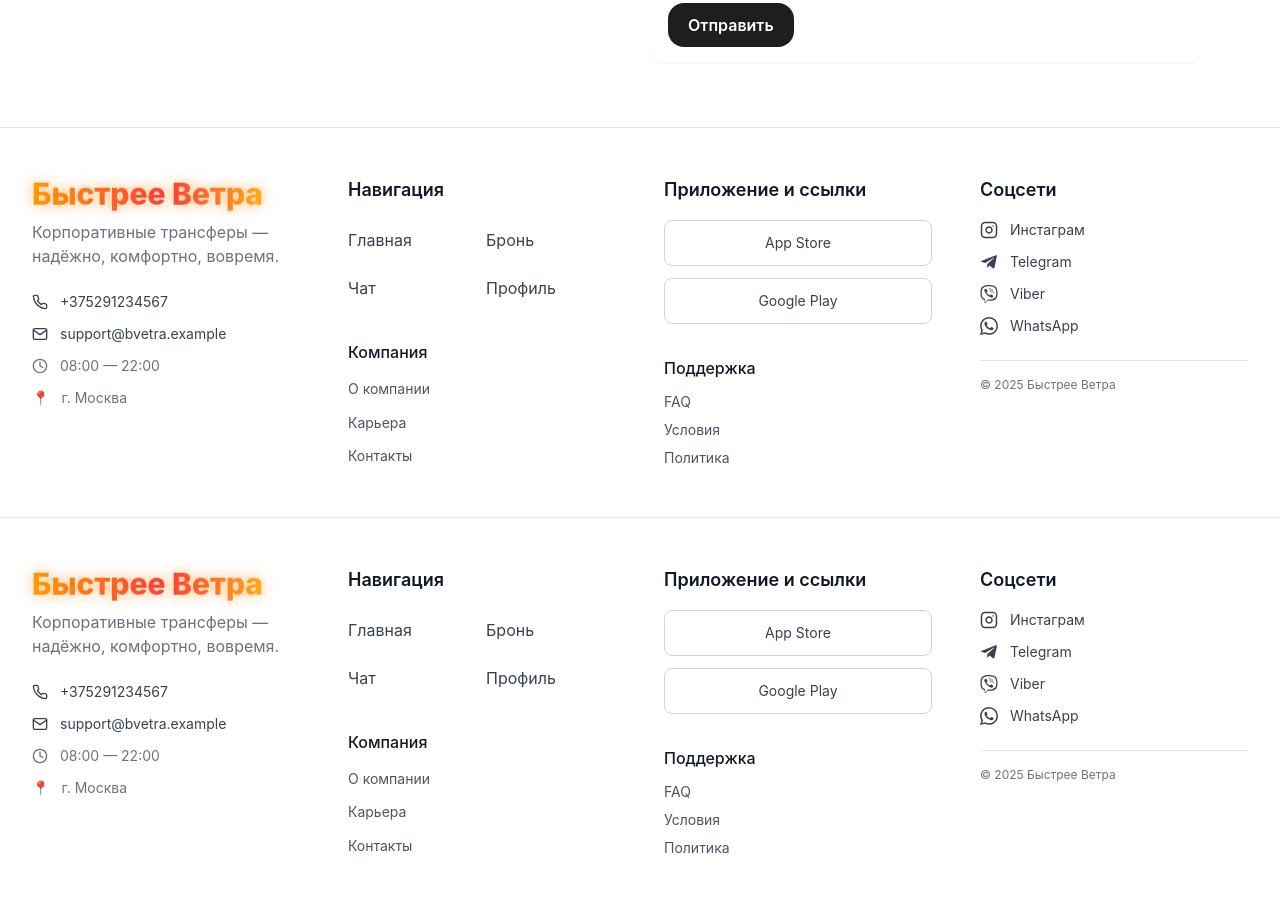
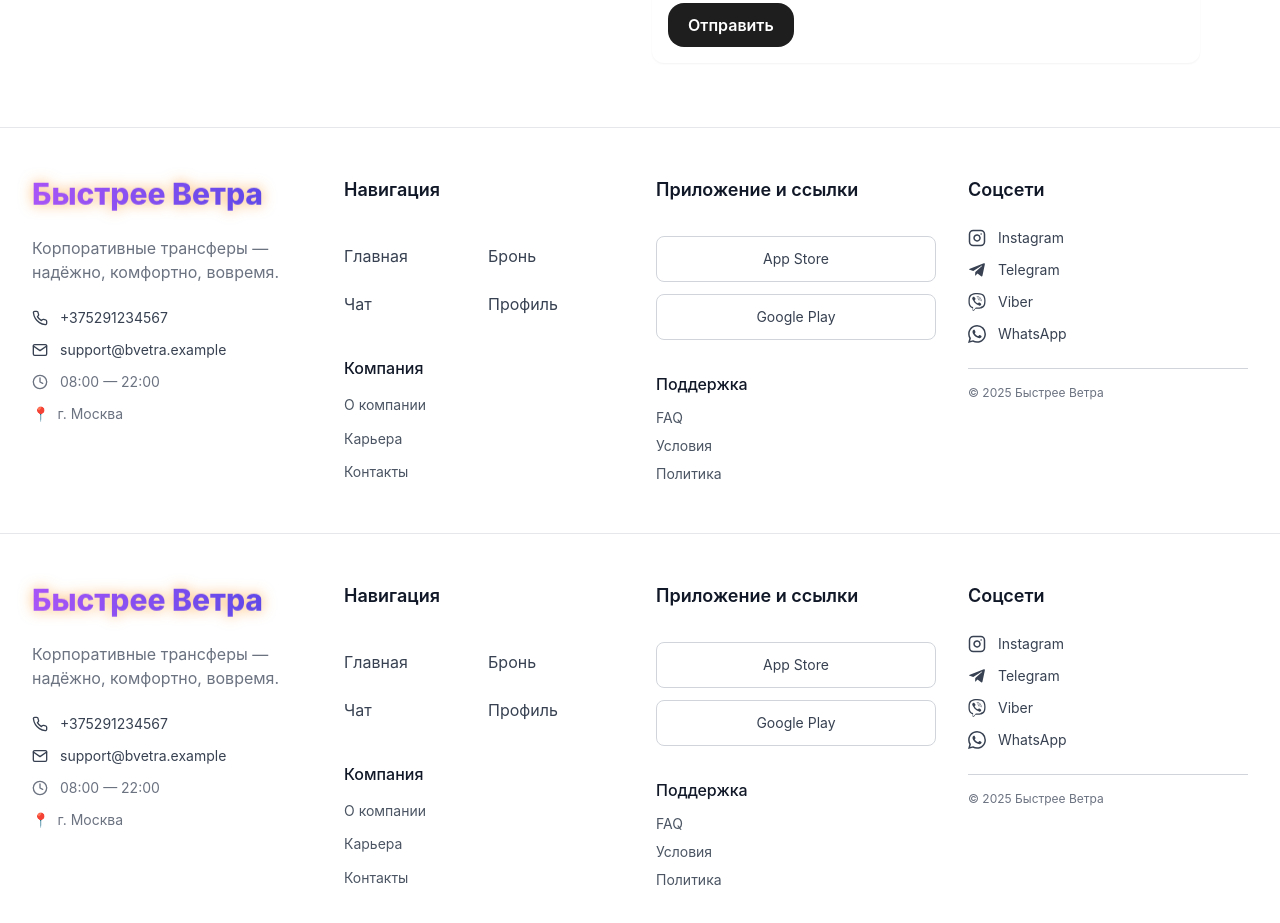
Before and after one commit to skufig/bvetra, a Next.js app: page / in a window 1280 px wide. Shown: the part 2840-3763 px from the top of the page. Built offline with nearby package versions, Linux system fonts and the light colour scheme.

Commit message:
Update Footer.tsx

```diff
--- a/src/components/Footer.tsx
+++ b/src/components/Footer.tsx
@@ -1,4 +1,3 @@
-// src/components/Footer.tsx
 import React, { useEffect, useState } from 'react'
 import { FiPhone, FiMail, FiClock, FiInstagram, FiHome, FiMessageCircle, FiUser } from 'react-icons/fi'
 import { FaTelegramPlane } from 'react-icons/fa'
@@ -8,7 +7,7 @@ import ChatModal from './ChatModal'
 import ProfileModal from './ProfileModal'
 import BottomNav from './BottomNav'
 
-// Константы для повторно используемых данных
+// Константы
 const CONTACT_INFO = {
   phone: '+375291234567',
   email: 'support@bvetra.example',
@@ -96,67 +95,45 @@ export default function Footer({ langProp }: { langProp?: 'ru' | 'en' }) {
 
   return (
     <>
-      <footer className="bg-white dark:bg-[#071018] border-t dark:border-gray-800">
-        <div className="mx-auto max-w-7xl px-4 sm:px-6 lg:px-8 py-12">
-          <div className="grid grid-cols-1 md:grid-cols-2 lg:grid-cols-4 gap-8 lg:gap-12">
+      {/* Основной футер */}
+      <footer className="bg-white dark:bg-[#071018] border-t border-gray-200 dark:border-gray-800 relative z-10">
+        <div className="max-w-7xl mx-auto px-4 py-12 sm:px-6 lg:px-8">
+          {/* Контент */}
+          <div className="grid grid-cols-1 md:grid-cols-2 lg:grid-cols-4 gap-8">
 
-            {/* Branding & Contact - ТОЛЬКО ОДИН РАЗ */}
-            <div className="lg:col-span-1 space-y-6">
-              <div>
-                <h2 className="font-extrabold text-2xl lg:text-3xl leading-tight text-transparent bg-clip-text fire-gradient animate-fire mb-2">
+            {/* Брендинг и контакты */}
+            <div className="space-y-6">
+              <h2 className="font-extrabold text-2xl lg:text-3xl leading-tight bg-clip-text text-transparent bg-gradient-to-r from-purple-500 to-indigo-600 mb-2 animate-fire">
                 Быстрее Ветра
               </h2>
               <p className="text-gray-500 dark:text-gray-400 text-sm lg:text-base leading-relaxed">
-                  {isEn
-                    ? 'Corporate transfers — reliable, comfortable, punctual.'
-                    : 'Корпоративные трансферы — надёжно, комфортно, вовремя.'}
+                {isEn ? 'Corporate transfers — reliable, comfortable, punctual.' : 'Корпоративные трансферы — надёжно, комфортно, вовремя.'}
               </p>
-              </div>
-
+              {/* Контакты */}
               <div className="space-y-3">
-                <ContactItem
-                  icon={FiPhone}
-                  content={CONTACT_INFO.phone}
-                  href={`tel:${CONTACT_INFO.phone}`}
-                />
-                <ContactItem
-                  icon={FiMail}
-                  content={CONTACT_INFO.email}
-                  href={`mailto:${CONTACT_INFO.email}`}
-                />
-                <ContactItem
-                  icon={FiClock}
-                  content={CONTACT_INFO.workHours}
-                  isMuted
-                />
-                <div className="flex items-center gap-3 text-gray-500 dark:text-gray-400">
-                  <span className="text-sm">📍</span>
-                  <span className="text-sm">{CONTACT_INFO.address}</span>
+                <ContactItem icon={FiPhone} content={CONTACT_INFO.phone} href={`tel:${CONTACT_INFO.phone}`} />
+                <ContactItem icon={FiMail} content={CONTACT_INFO.email} href={`mailto:${CONTACT_INFO.email}`} />
+                <ContactItem icon={FiClock} content={CONTACT_INFO.workHours} isMuted />
+                <div className="flex items-center gap-2 text-gray-500 dark:text-gray-400 text-sm">
+                  <span>📍</span>
+                  <span>{CONTACT_INFO.address}</span>
                 </div>
               </div>
             </div>
 
-            {/* Navigation - ТОЛЬКО ОДИН РАЗ */}
+            {/* Навигация */}
             <div className="space-y-8">
-              <div>
               <h4 className={sectionTitle}>{isEn ? 'Navigation' : 'Навигация'}</h4>
               <div className="grid grid-cols-2 gap-2">
                 {NAVIGATION_LINKS[lang].map((item, index) => (
-                    <button
-                      key={index}
-                      onClick={() => handleNavigation(item.action)}
-                      className={buttonStyle}
-                    >
+                  <button key={index} onClick={() => handleNavigation(item.action)} className={buttonStyle}>
                     {item.label}
                   </button>
                 ))}
               </div>
-              </div>
-
+              {/* Компания */}
               <div>
-                <h5 className="font-medium mb-3 text-gray-900 dark:text-white">
-                  {isEn ? 'Company' : 'Компания'}
-                </h5>
+                <h5 className="font-medium mb-3 text-gray-900 dark:text-white">{isEn ? 'Company' : 'Компания'}</h5>
                 <ul className="space-y-2">
                   {COMPANY_LINKS[lang].map((link, index) => (
                     <li key={index}>
@@ -167,9 +144,8 @@ export default function Footer({ langProp }: { langProp?: 'ru' | 'en' }) {
               </div>
             </div>
 
-            {/* App & Support - ТОЛЬКО ОДИН РАЗ */}
+            {/* Приложение и Поддержка */}
             <div className="space-y-8">
-              <div>
               <h4 className={sectionTitle}>{isEn ? 'App & Links' : 'Приложение и ссылки'}</h4>
               <div className="flex flex-col gap-3 max-w-xs">
                 <button className="px-4 py-3 rounded-lg border border-gray-300 dark:border-gray-600 hover:border-gray-400 dark:hover:border-gray-500 transition-colors text-sm text-gray-700 dark:text-gray-300 hover:bg-gray-50 dark:hover:bg-gray-800">
@@ -179,12 +155,9 @@ export default function Footer({ langProp }: { langProp?: 'ru' | 'en' }) {
                   Google Play
                 </button>
               </div>
-              </div>
-
+              {/* Поддержка */}
               <div>
-                <h5 className="font-medium mb-3 text-gray-900 dark:text-white">
-                  {isEn ? 'Support' : 'Поддержка'}
-                </h5>
+                <h5 className="font-medium mb-3 text-gray-900 dark:text-white">{isEn ? 'Support' : 'Поддержка'}</h5>
                 <div className="space-y-2">
                   {SUPPORT_LINKS[lang].map((link, index) => (
                     <div key={index} className={linkStyle}>{link}</div>
@@ -193,25 +166,16 @@ export default function Footer({ langProp }: { langProp?: 'ru' | 'en' }) {
               </div>
             </div>
 
-            {/* Social Links - ТОЛЬКО ОДИН РАЗ */}
+            {/* Соцсети */}
             <div className="space-y-6">
-              <div>
               <h4 className={sectionTitle}>{isEn ? 'Social' : 'Соцсети'}</h4>
               <div className="space-y-3">
                 {SOCIAL_LINKS.map((social, index) => (
-                    <SocialLink
-                      key={index}
-                      icon={social.icon}
-                      name={social.name}
-                      href={social.href}
-                      lang={lang}
-                    />
+                  <SocialLink key={index} icon={social.icon} name={social.name} href={social.href} />
                 ))}
               </div>
-              </div>
-
-              {/* Копирайт - ТОЛЬКО ОДИН РАЗ В КОНЦЕ */}
-              <div className="text-xs text-gray-500 dark:text-gray-400 pt-4 border-t dark:border-gray-800">
+              {/* Копирайт */}
+              <div className="text-xs text-gray-500 dark:text-gray-400 pt-4 border-t border-gray-300 dark:border-gray-700">
                 © {new Date().getFullYear()} Быстрее Ветра
               </div>
             </div>
@@ -219,42 +183,28 @@ export default function Footer({ langProp }: { langProp?: 'ru' | 'en' }) {
         </div>
       </footer>
 
+      {/* Модальные окна */}
       <BookingModal open={openBooking} onClose={() => setOpenBooking(false)} lang={lang} />
       <ChatModal open={openChat} onClose={() => setOpenChat(false)} lang={lang} />
       <ProfileModal open={openProfile} onClose={() => setOpenProfile(false)} />
 
-      <BottomNav
-        onOpenBooking={() => setOpenBooking(true)}
-        onOpenChat={() => setOpenChat(true)}
-        phone={CONTACT_INFO.phone}
-        lang={lang}
-      />
+      {/* Нижняя навигация */}
+      <BottomNav onOpenBooking={() => setOpenBooking(true)} onOpenChat={() => setOpenChat(true)} phone={CONTACT_INFO.phone} lang={lang} />
     </>
   )
 }
 
 // Вспомогательные компоненты
-interface ContactItemProps {
-  icon: React.ElementType
-  content: string
-  href?: string
-  isMuted?: boolean
-}
-
-function ContactItem({ icon: Icon, content, href, isMuted = false }: ContactItemProps) {
+function ContactItem({ icon: Icon, content, href, isMuted }: ContactItemProps) {
   const className = `flex items-center gap-3 text-sm ${
-    isMuted
-      ? 'text-gray-500 dark:text-gray-400'
-      : 'text-gray-700 dark:text-gray-300 hover:text-gray-900 dark:hover:text-white hover:underline'
+    isMuted ? 'text-gray-500 dark:text-gray-400' : 'text-gray-700 dark:text-gray-300 hover:text-gray-900 dark:hover:text-white cursor-pointer'
   }`
-
   const contentElement = (
     <>
       <Icon size={16} />
       <span>{content}</span>
     </>
   )
-
   if (href && !isMuted) {
     return (
       <a href={href} className={className}>
@@ -262,7 +212,6 @@ function ContactItem({ icon: Icon, content, href, isMuted = false }: ContactItem
       </a>
     )
   }
-
   return (
     <div className={className}>
       {contentElement}
@@ -270,15 +219,7 @@ function ContactItem({ icon: Icon, content, href, isMuted = false }: ContactItem
   )
 }
 
-interface SocialLinkProps {
-  icon: React.ElementType
-  name: string
-  href: string
-  lang: 'ru' | 'en'
-}
-
-function SocialLink({ icon: Icon, name, href, lang }: SocialLinkProps) {
-  const displayName = lang === 'ru' && name === 'Instagram' ? 'Инстаграм' : name
+function SocialLink({ icon: Icon, name, href }: SocialLinkProps) {
   return (
     <a
       href={href}
@@ -287,7 +228,7 @@ function SocialLink({ icon: Icon, name, href, lang }: SocialLinkProps) {
       className="flex items-center gap-3 text-gray-700 dark:text-gray-300 hover:text-gray-900 dark:hover:text-white transition-colors group"
     >
       <Icon size={18} className="group-hover:scale-110 transition-transform" />
-      <span className="text-sm">{displayName}</span>
+      <span className="text-sm">{name}</span>
     </a>
   )
 }
```
Lines whose indentation alone changed are shown as unchanged.
